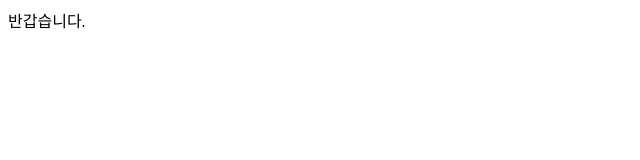
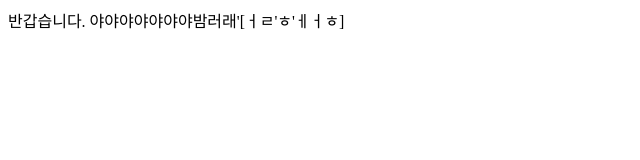
Before and after one commit to JUhee0509/JUhee0509.github.io, a plain HTML site: page index.html in a window 1280 px wide. Shown: the whole page, without its empty margins (0-640 px from the left). Drawn offline with Linux system fonts and the light colour scheme.

Commit message:
Fix issues in index.html

```diff
--- a/index.html
+++ b/index.html
@@ -6,6 +6,6 @@
     <title>first title</title>
 </head>
 <body>
-    반갑습니다.
+    반갑습니다. 야야야야야야야밤러래'[ㅓㄹ'ㅎ'ㅔㅓㅎ]
 </body>
 </html>
```
